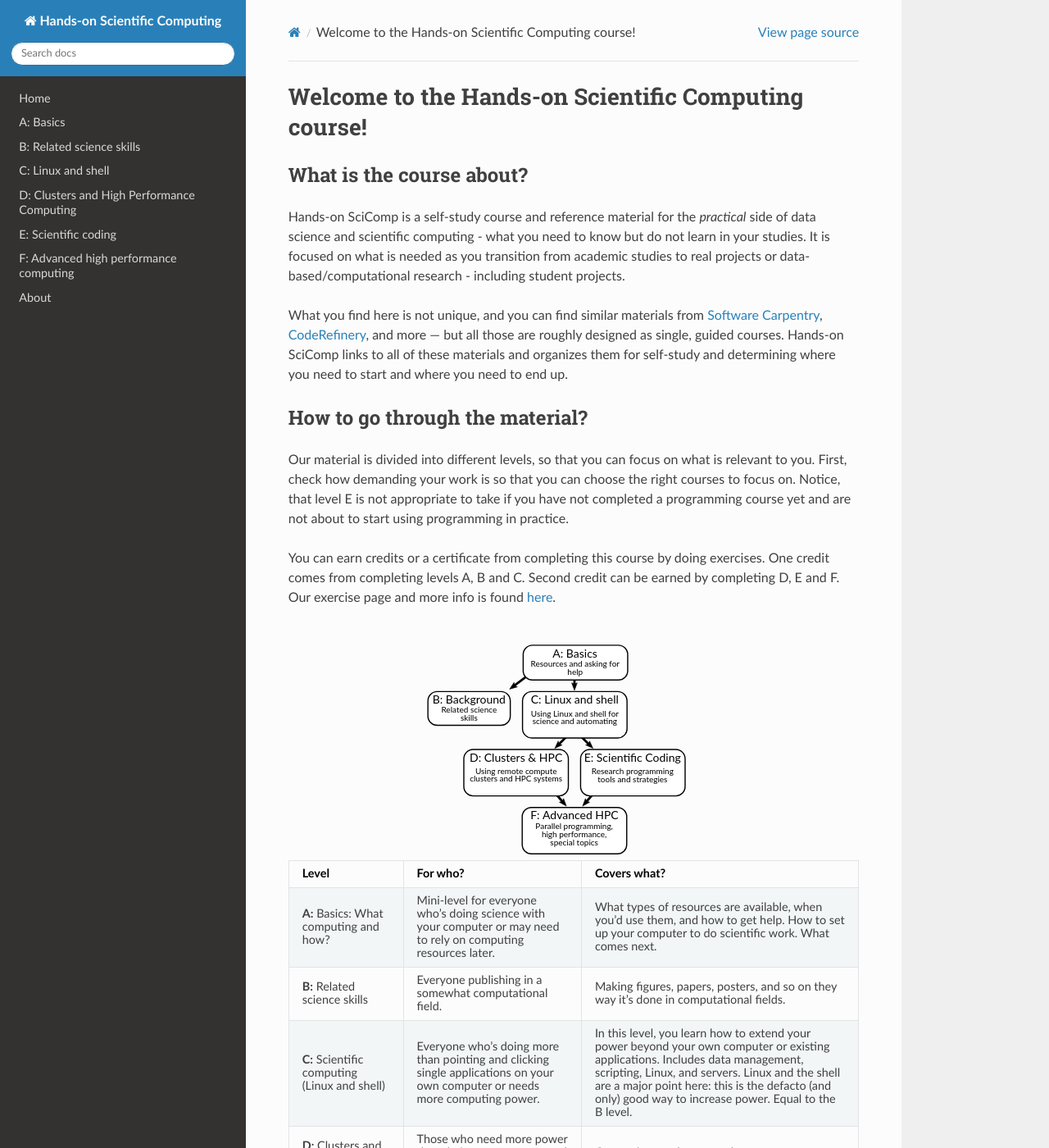
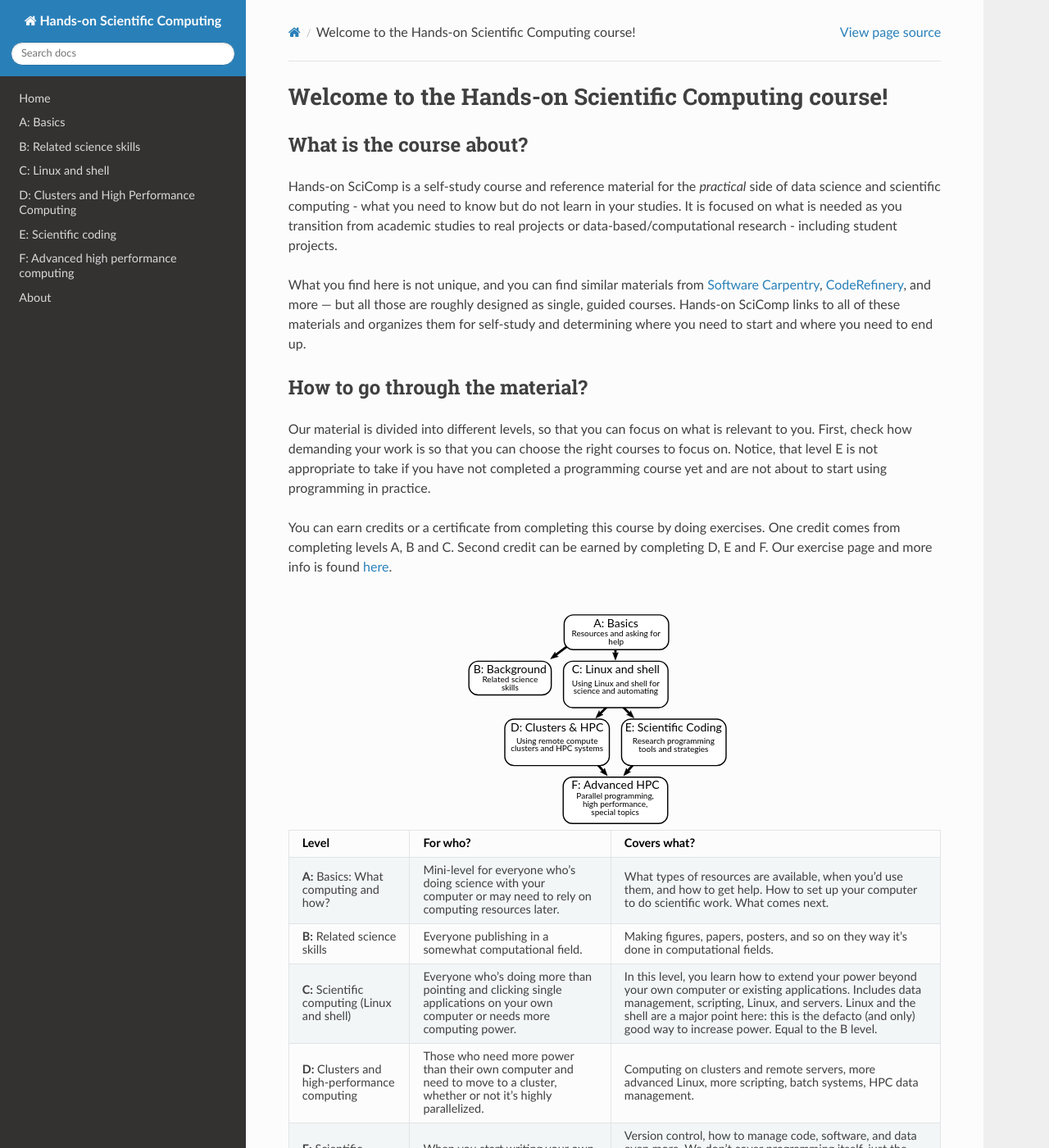
Before and after one commit to coderefinery/handsonscicomp, a Sphinx documentation site: the page built from source/index.rst, in a window 1280 px wide and 1400 px high. Shown: the whole window at 82% size. Built offline with Sphinx 7.4.7 and the Read the Docs theme 2.0.0, drawn with Linux system fonts in a browser that asks for light colours.

Commit message:
modified page width

```diff
--- a/source/_static/handsonscicomp.css
+++ b/source/_static/handsonscicomp.css
@@ -16,3 +16,10 @@
 .rst-content .section ul p {
     margin-bottom: 0px;
 }
+
+/* Changes content width to display text more widely */
+@media screen and (min-width: 1100px) {
+  .wy-nav-content {
+    max-width: 900px !important;
+  }
+}
```
